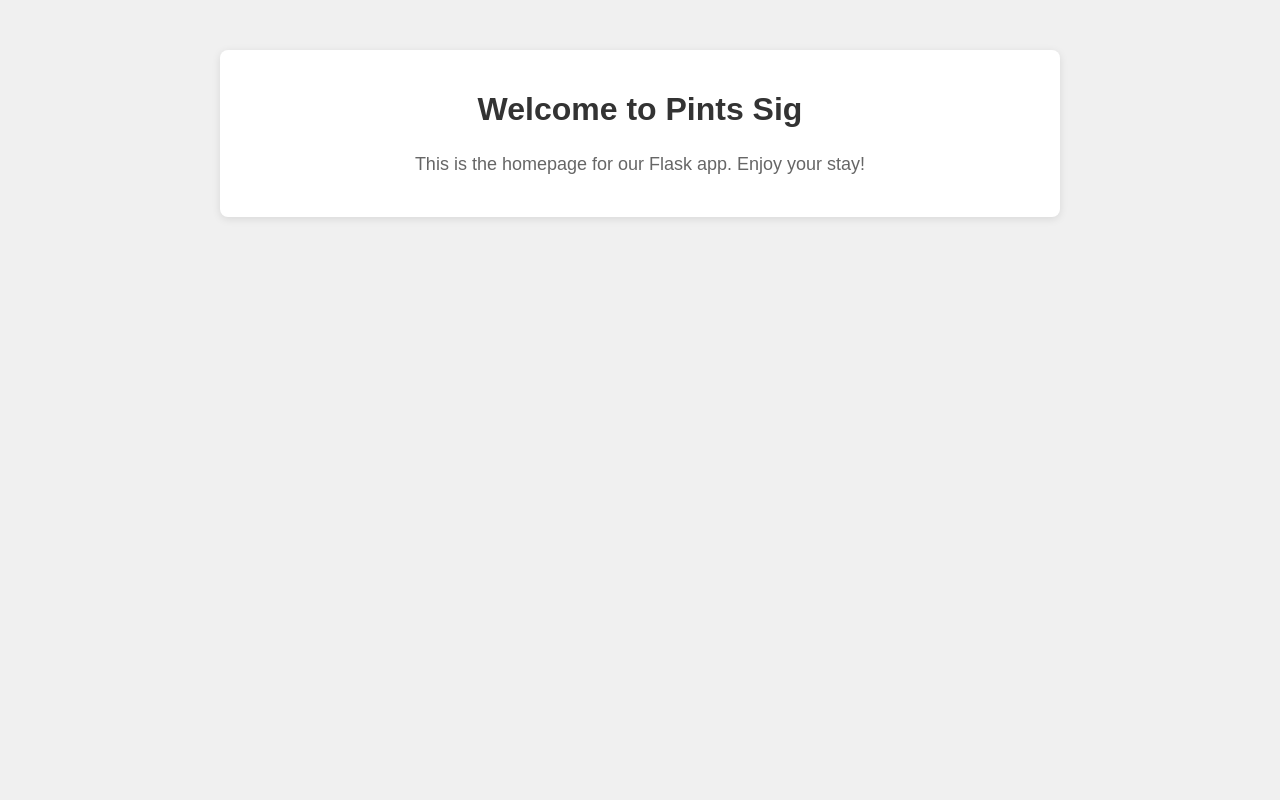
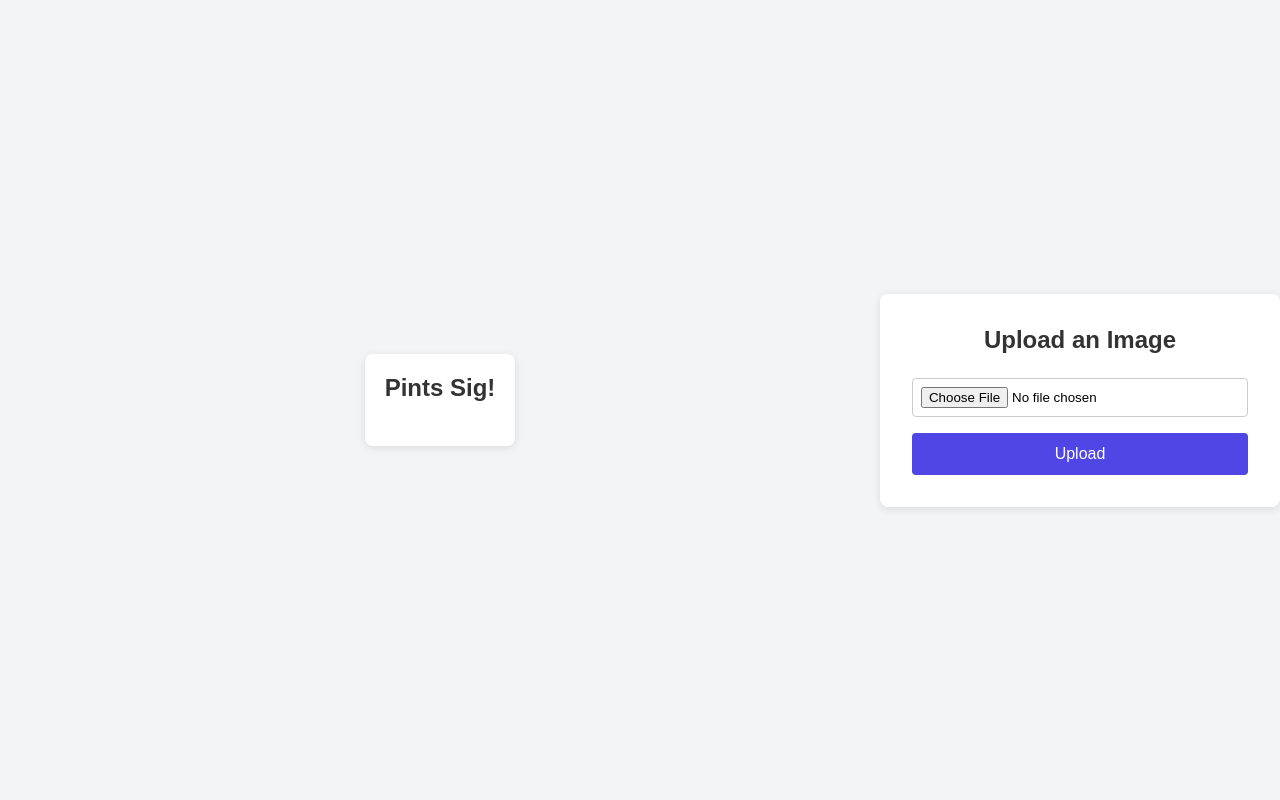
Before and after one commit to Neelectric/pints_sig, a Flask app: template frontend/templates/homepage.html in a window 1280 px wide. Run offline with Flask 3, Linux system fonts and the light colour scheme; the template is opened without the code that fills it, so the values that code supplies are empty.

Commit message:
some updated

```diff
--- a/frontend/app.py
+++ b/frontend/app.py
@@ -1,10 +1,37 @@
-from flask import Flask, render_template
+from flask import Flask, request, redirect, url_for, render_template
+from werkzeug.utils import secure_filename  # <-- Add this import
+import os
 
 app = Flask(__name__)
 
+app.config['UPLOAD_FOLDER'] = 'static/uploads'
+
+@app.route('/upload', methods=['GET', 'POST'])
+def upload_file():
+    if request.method == 'POST':
+        # Check if the POST request has the file part
+        if 'file' not in request.files:
+            return "No file part", 400
+
+        file = request.files['file']
+
+        # If no file is selected, return an error
+        if file.filename == '':
+            return "No selected file", 400
+
+        filename = secure_filename(file.filename)
+
+        # Create the upload folder if it doesn't exist
+        os.makedirs(app.config['UPLOAD_FOLDER'], exist_ok=True)
+
+        # Save the file into the static/uploads folder
+        file.save(os.path.join(app.config['UPLOAD_FOLDER'], filename))
+
+        return "done"
+
 @app.route('/')
 def pints_sig():
-    return render_template('pints_sig.html')
+    return render_template('homepage.html')
 
 if __name__ == '__main__':
     app.run(debug=True)
--- a/frontend/templates/homepage.html
+++ b/frontend/templates/homepage.html
@@ -32,8 +32,82 @@
 </head>
 <body>
     <div class="container">
-        <h1>Welcome to Pints Sig</h1>
-        <p>This is the homepage for our Flask app. Enjoy your stay!</p>
+        <h1>Pints Sig!</h1>
     </div>
+    <head>
+        <meta charset="UTF-8">
+        <title>Upload an Image</title>
+        <style>
+          /* Basic Reset */
+          * {
+            margin: 0;
+            padding: 0;
+            box-sizing: border-box;
+          }
+
+          body {
+            font-family: Arial, sans-serif;
+            background: #f3f4f6; /* Light grey background */
+            display: flex;
+            justify-content: center;
+            align-items: center;
+            height: 100vh; /* Full viewport height */
+          }
+
+          .upload-container {
+            background: #fff;
+            padding: 2rem;
+            border-radius: 8px;
+            box-shadow: 0 2px 8px rgba(0, 0, 0, 0.1);
+            max-width: 400px;
+            width: 100%;
+            text-align: center;
+          }
+
+          h1 {
+            margin-bottom: 1.5rem;
+            font-size: 1.5rem;
+            color: #333;
+          }
+
+          form {
+            display: flex;
+            flex-direction: column;
+            gap: 1rem;
+          }
+
+          input[type="file"] {
+            border: 1px solid #ccc;
+            padding: 0.5rem;
+            border-radius: 4px;
+            cursor: pointer;
+          }
+
+          input[type="submit"] {
+            background: #4f46e5; /* Indigo shade */
+            color: #fff;
+            border: none;
+            padding: 0.75rem;
+            border-radius: 4px;
+            font-size: 1rem;
+            cursor: pointer;
+            transition: background 0.3s ease;
+          }
+
+          input[type="submit"]:hover {
+            background: #4338ca; /* Darker indigo on hover */
+          }
+        </style>
+      </head>
+      <body>
+        <div class="upload-container">
+          <h1>Upload an Image</h1>
+          <form action="/upload" method="POST" enctype="multipart/form-data">
+            <input type="file" name="file" accept="image/*">
+            <input type="submit" value="Upload">
+          </form>
+        </div>
+      </body>
 </body>
+
 </html>
```
